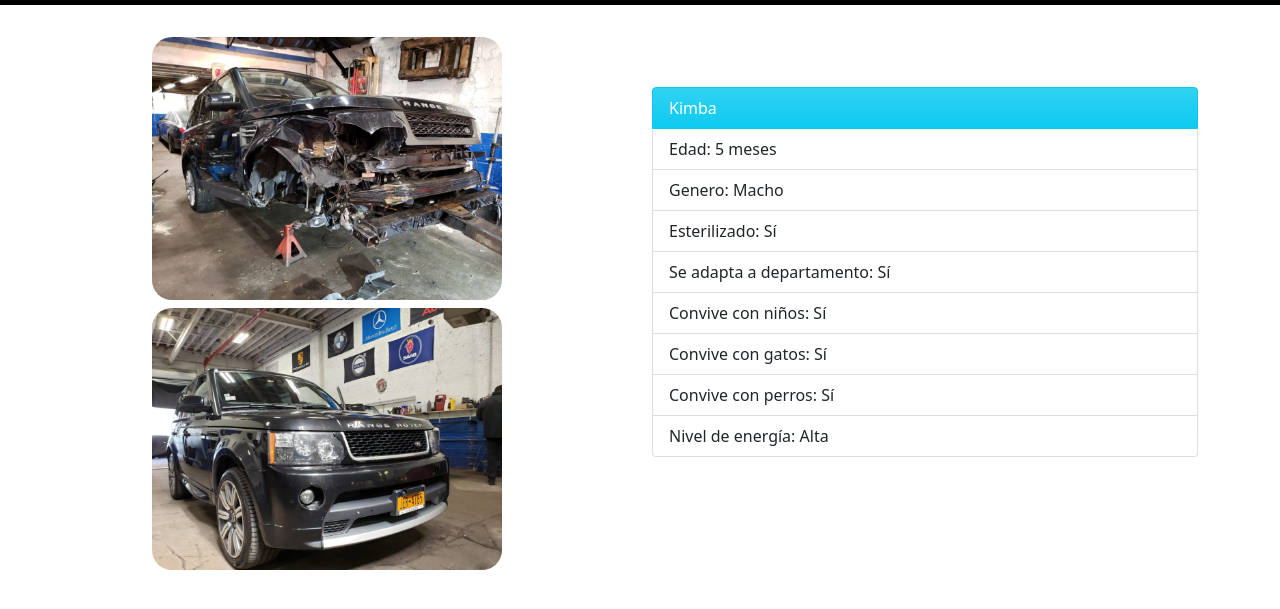
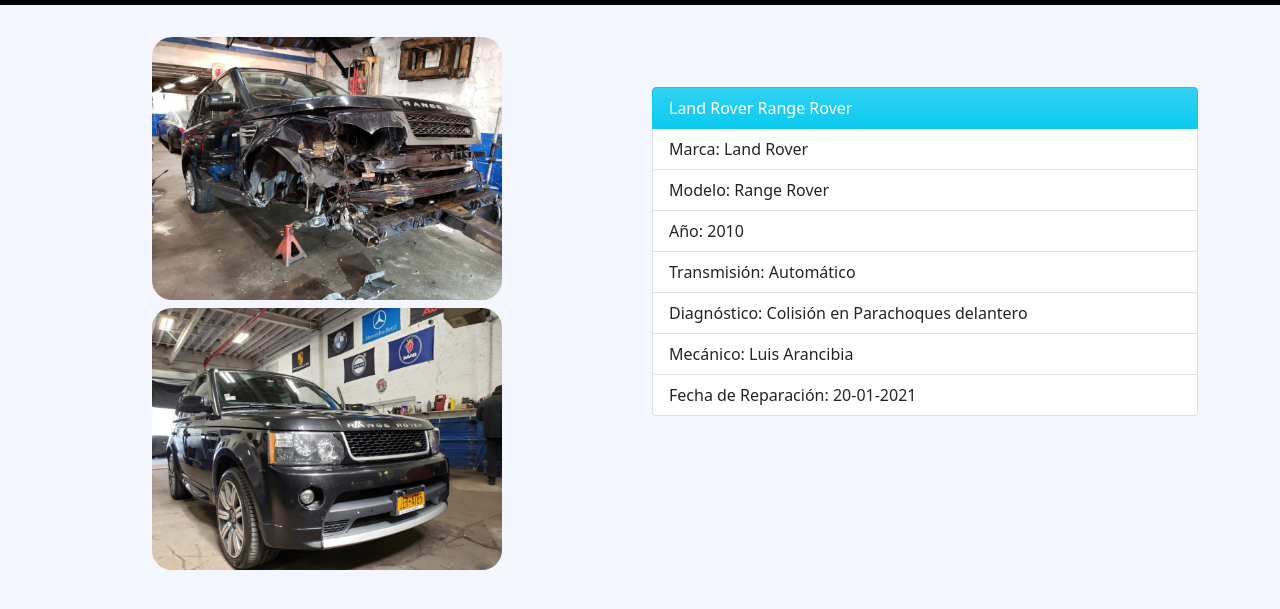
Before and after one commit to AlbaniaMusabeli/proyecto_caso3, a plain HTML site: page detalle_trabajo/detalle_3.html in a window 1280 px wide. Shown: the part 79-688 px from the top of the page. Drawn offline with nearby package versions, Linux system fonts and the light colour scheme; files whose address does not match are found by name.

Commit message:
Modificar detalles, contacto y hojas de estilo
Se edito pagina de detalles para agregar informacion de los trabajos.
Se agregaron links de redes sociales en la pagina de contacto.
Se editaron los archivos detalle.css y formulario.css para cambiar color
de fondo del body.

```diff
--- a/css/detalle.css
+++ b/css/detalle.css
@@ -32,3 +32,7 @@ img{
 
     padding-top: 50px;
 }
+
+#body_detalle{
+    background-color: #f4f6ff;
+}
--- a/css/formulario.css
+++ b/css/formulario.css
@@ -1,9 +1,13 @@
 :root{
-    --color_Fondo_sign_up: #e5e5e5;
+    --color_Fondo_sign_up: #f4f6ff;
 }
 
 /*Estilos Sign Up*/
 #body_signup{
+    background-color: var(--color_Fondo_sign_up);
+}
+
+#body_contacto{
     background-color: var(--color_Fondo_sign_up);
 }
 
--- a/detalle_trabajo/detalle_3.html
+++ b/detalle_trabajo/detalle_3.html
@@ -19,7 +19,7 @@
     <title>Detalle Servicios</title>
 </head>
 
-<body>
+<body id="body_detalle">
     <header>
         <nav class="navbar fixed-top navbar-expand-lg navbar-dark bg-dark">
             <div class="container-fluid">
@@ -72,15 +72,15 @@
 
             <div class="col-md-6 col-lg-6 col-sm-12 justify-content-center">
                 <ul class="list-group mt-5 lista">
-                    <li class="list-group-item active bg-info border-info bg-gradient" aria-current="true">Kimba</li>
-                    <li class="list-group-item">Edad: 5 meses</li>
-                    <li class="list-group-item">Genero: Macho</li>
-                    <li class="list-group-item">Esterilizado: Sí</li>
-                    <li class="list-group-item">Se adapta a departamento: Sí</li>
-                    <li class="list-group-item">Convive con niños: Sí</li>
-                    <li class="list-group-item">Convive con gatos: Sí</li>
-                    <li class="list-group-item">Convive con perros: Sí</li>
-                    <li class="list-group-item">Nivel de energía: Alta</li>
+                    <li class="list-group-item active bg-info border-info bg-gradient" aria-current="true">Land Rover Range Rover</li>
+                    <li class="list-group-item">Marca: Land Rover</li>
+                    <li class="list-group-item">Modelo: Range Rover</li>
+                    <li class="list-group-item">Año: 2010</li>
+                    <li class="list-group-item">Transmisión: Automático</li>
+                    <li class="list-group-item">Diagnóstico: Colisión en Parachoques delantero</li>
+                    <li class="list-group-item">Mecánico: Luis Arancibia</li>
+                    <li class="list-group-item">Fecha de Reparación: 20-01-2021</li>
+
                 </ul>
             </div>
         </div>
```
Also changed, not shown: contacto.html (+5 -5 lines), detalle_trabajo/detalle_1.html (+10 -10 lines), detalle_trabajo/detalle_2.html (+10 -10 lines).
